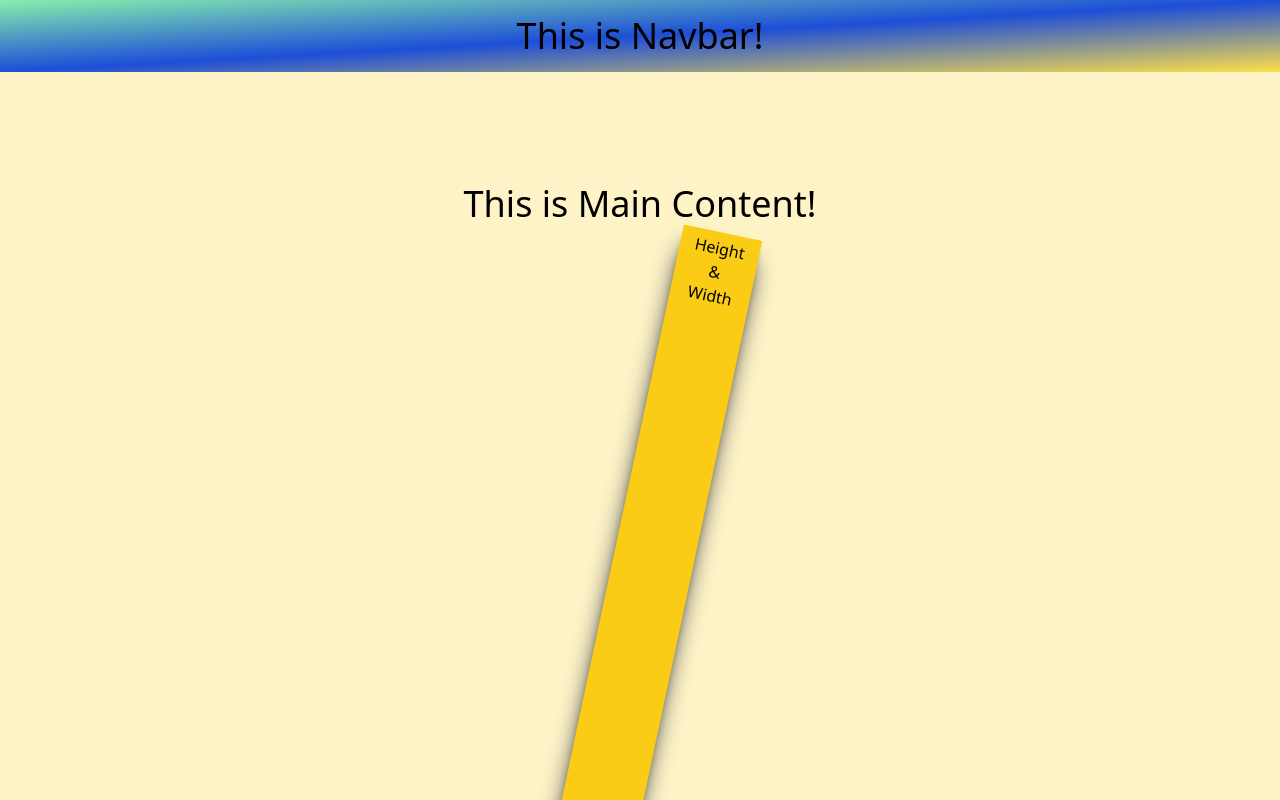
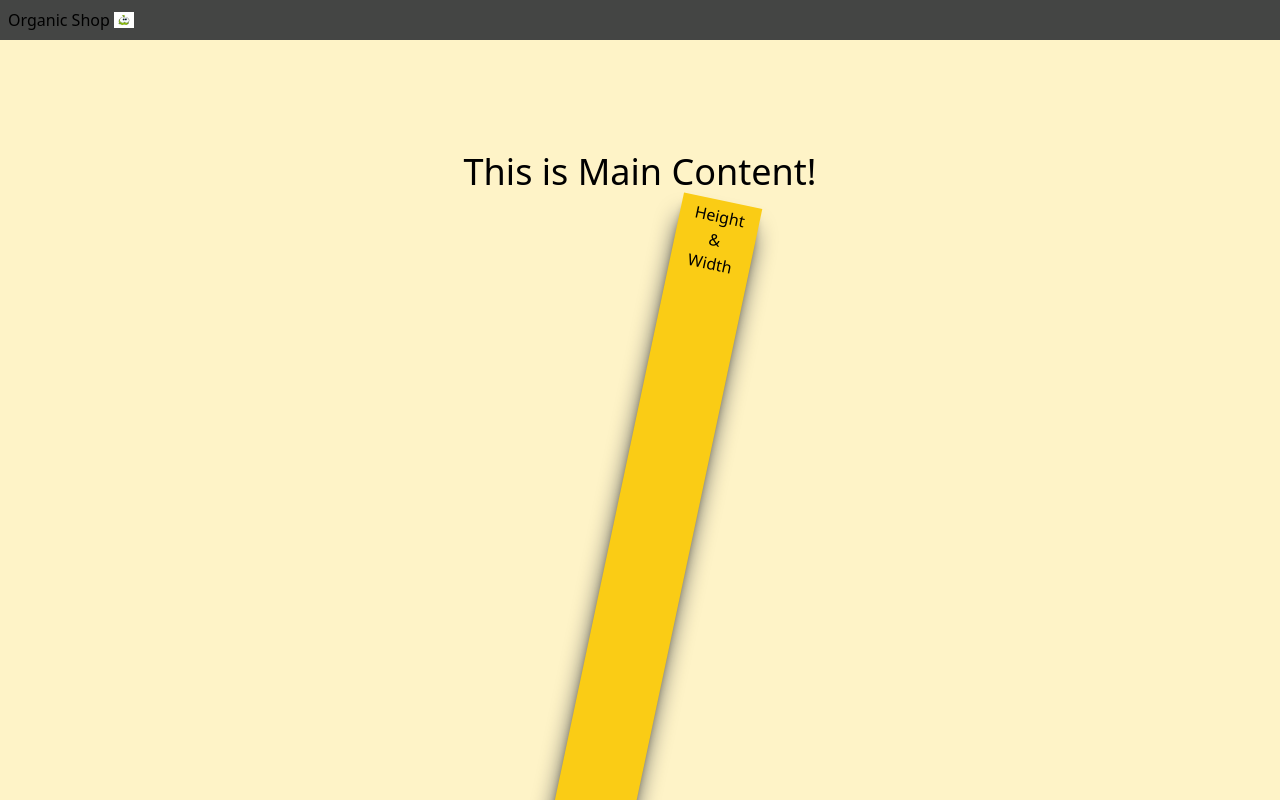
Before and after one commit to Savindi20/ReactAppNote, a React (Create React App) app: page / in a window 1280 px wide. Shown: the top 800 px of the page. Built offline with nearby package versions, Linux system fonts and the light colour scheme.

Commit message:
project refactored and organic shop nav image added

```diff
--- a/src/App.tsx
+++ b/src/App.tsx
@@ -1,9 +1,9 @@
 import React from 'react';
 import logo from './logo.svg';
 import './App.css';
-import {Navbar} from "./NavBar/Navbar";
-import {MainContent} from "./MainContent/MainContent";
-import {Footer} from "./Fotter/Footer";
+import {Navbar} from "./view/NavBar/Navbar";
+import {MainContent} from "./view/MainContent/MainContent";
+import {Footer} from "./view/Fotter/Footer";
 
 function App() {
   return (
--- a/src/NavBar/Navbar.tsx
+++ b/src/view/NavBar/Navbar.tsx
@@ -1,5 +1,5 @@
 import {Component} from "react";
-import logo from "../assets/download.jpeg";
+import logo from "../images/download.jpeg";
 
 export class Navbar extends Component {
     render() {
@@ -22,13 +22,11 @@ export class Navbar extends Component {
                 {/*mx auto added ==> <"mx-auto">*/}
                 {/*via added ==> <"bg-blue-300 bg-gradient-to-br from-green-300 via-blue-700 to-yellow-300">*/}
 
-                <div className="p-4 bg-blue-300
-                            bg-gradient-to-br
-                            from-green-300
-                            via-blue-700
-                            to-yellow-300">
-                    <h1 className="text-4xl text-center text-tertiary">
-                        This is Navbar!</h1>
+                <div className="p-2 bg-[#444544] flex">
+                    <h1 className="text-1xl text-secondary">
+                        Organic Shop</h1>
+                    <img className="h-5 w-5 ml-1 pt-1" src={logo}
+                         alt=""/>
                 </div>
             </>
         );
```
Also changed, not shown: src/view/Fotter/Footer.tsx (renamed from src/Fotter/Footer.tsx), src/view/MainContent/MainContent.tsx (renamed from src/MainContent/MainContent.tsx), src/view/images/download.jpeg (renamed from src/assets/download.jpeg).
